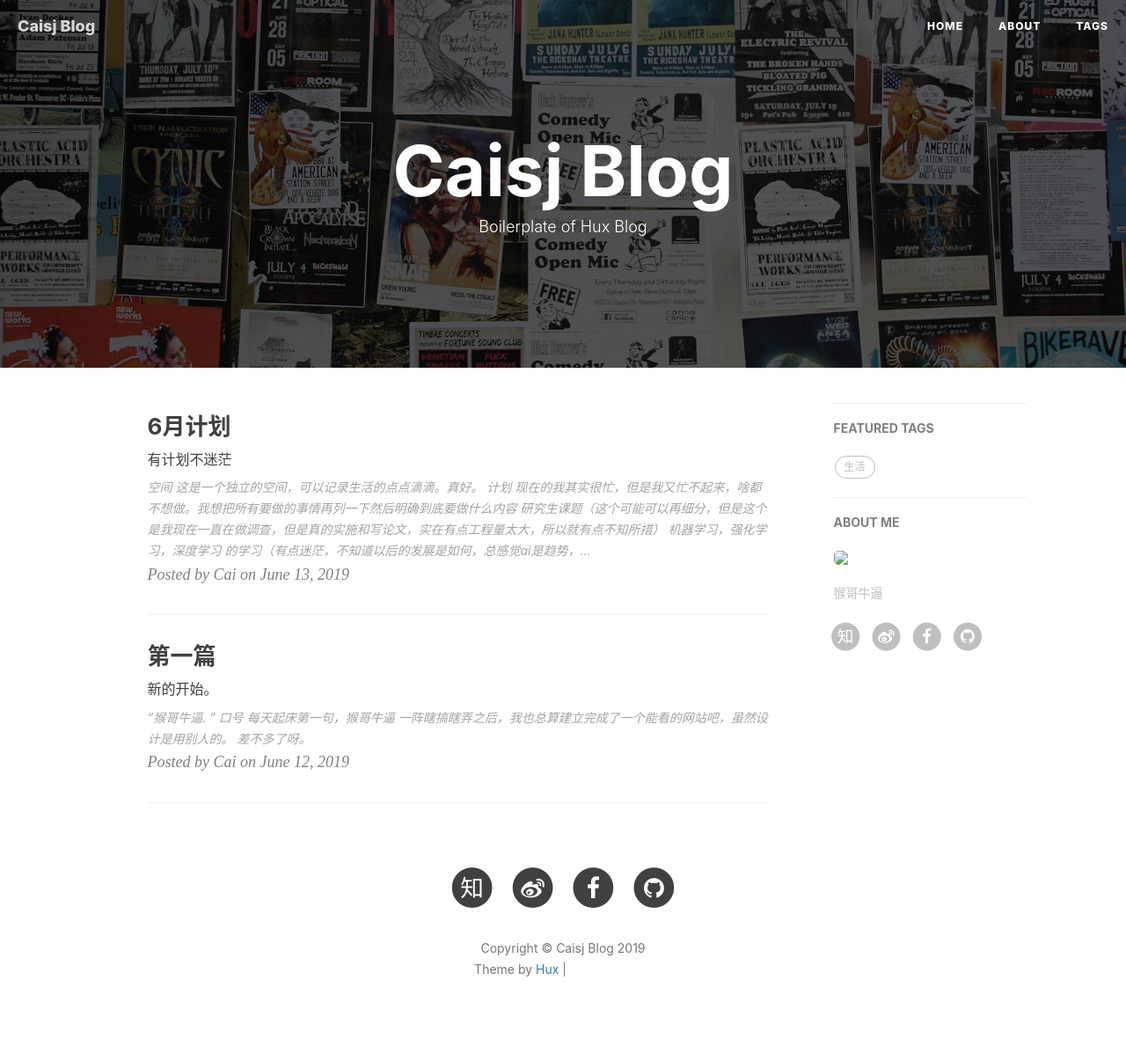
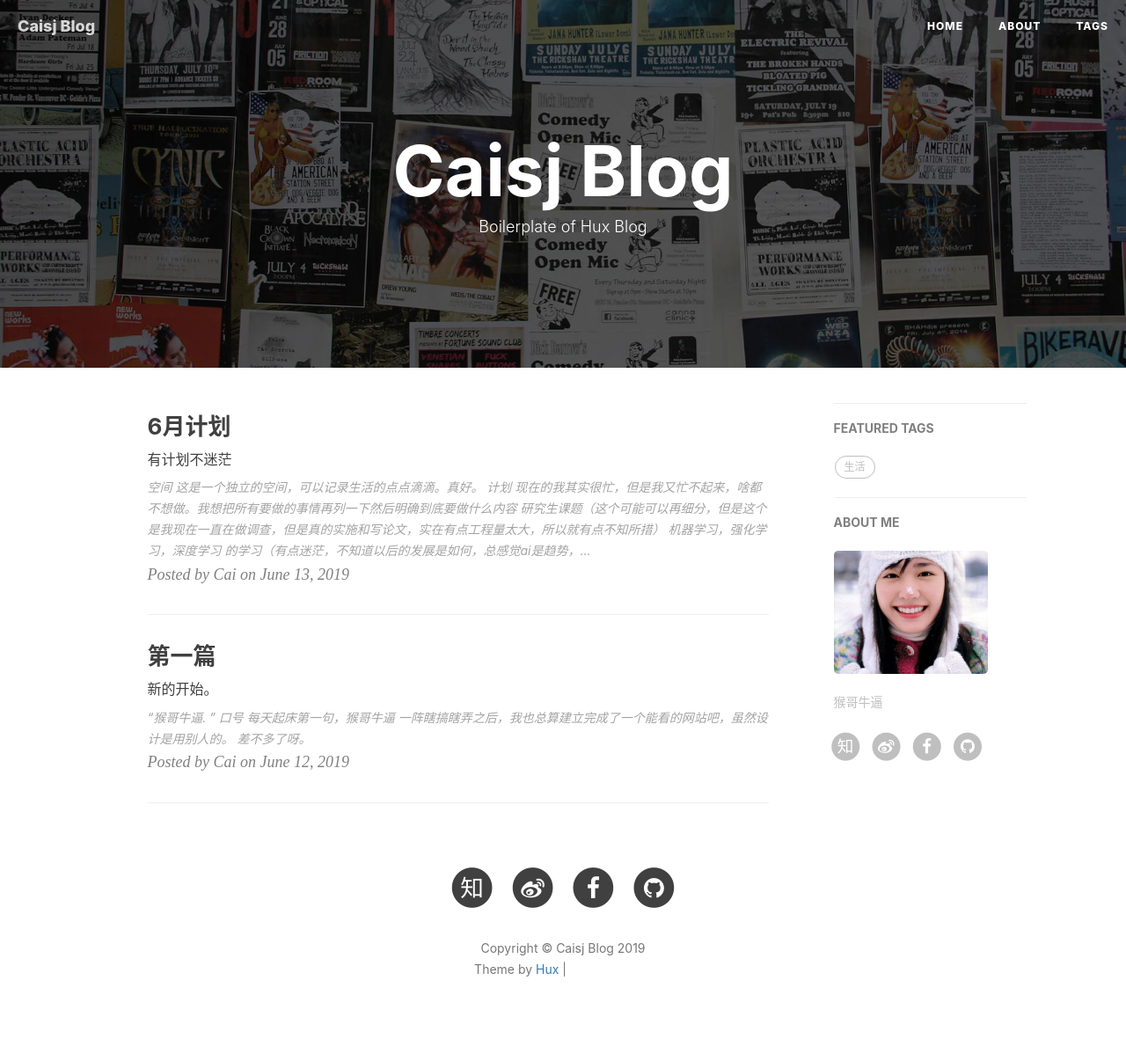
Before and after one commit to caisj2016/caisj.github.io, a Jekyll site: the page built from index.html, in a window 1280 px wide. Shown: the whole page at 88% size. Built offline with Jekyll 4.4.1, drawn with Linux system fonts in a browser that asks for light colours; nearby versions of some CDN libraries; library files that are not in the unit come from our copies; the list of posts is cut into pages by our own code; comment, search, counter and statistics services are not loaded; grey boxes are pictures that could not be loaded.

Commit message:
未依頼ファイルパス更新

```diff
--- a/_config.yml
+++ b/_config.yml
@@ -69,7 +69,7 @@ ga_domain: http://caisj.github.io
 # Sidebar settings
 sidebar: true                           # whether or not using Sidebar.
 sidebar-about-description: "猴哥牛逼"
-sidebar-avatar: /saiblog-boilerplate/img/gakkismile.jpg     # use absolute URL, seeing it's used in both `/` and `/about/`
+sidebar-avatar: /img/gakkismile.jpg     # use absolute URL, seeing it's used in both `/` and `/about/`
 
 
 
--- a/_includes/footer.html
+++ b/_includes/footer.html
@@ -141,7 +141,7 @@
 
 <!--fastClick.js -->
 <script>
-    async("http://cdn.bootcss.com/fastclick/1.0.6/fastclick.min.js", function(){
+    async("/js/fastclick.min.js", function(){
         var $nav = document.querySelector("nav");
         if($nav) FastClick.attach($nav);
     })
--- a/_includes/head.html
+++ b/_includes/head.html
@@ -23,8 +23,8 @@
     <!-- Custom Fonts -->
     <!-- <link href="http://maxcdn.bootstrapcdn.com/font-awesome/4.3.0/css/font-awesome.min.css" rel="stylesheet" type="text/css"> -->
     <!-- Hux change font-awesome CDN to qiniu -->
-    <link href="http://cdn.staticfile.org/font-awesome/4.2.0/css/font-awesome.min.css" rel="stylesheet" type="text/css">
-
+    <!--<link href="http://cdn.staticfile.org/font-awesome/4.2.0/css/font-awesome.min.css" rel="stylesheet" type="text/css">-->
+    <link rel="stylesheet" href="{{ "/css/font-awesome.min.css" | prepend: site.baseurl }}">
 
     <!-- Hux Delete, sad but pending in China
     <link href='http://fonts.googleapis.com/css?family=Lora:400,700,400italic,700italic' rel='stylesheet' type='text/css'>
```
Also changed, not shown: css/font-awesome.min.css (added), js/fastclick.min.js (added), 9 other files.
